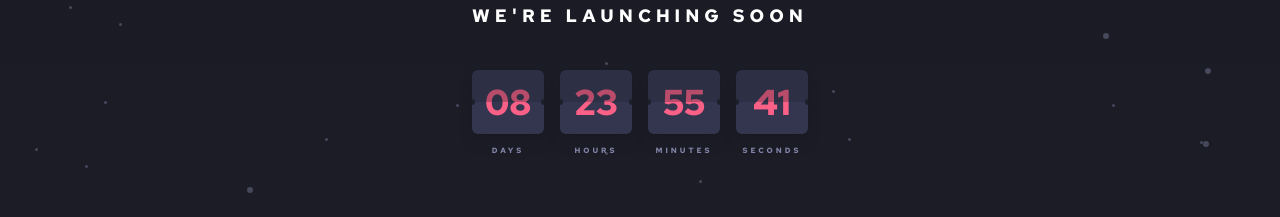
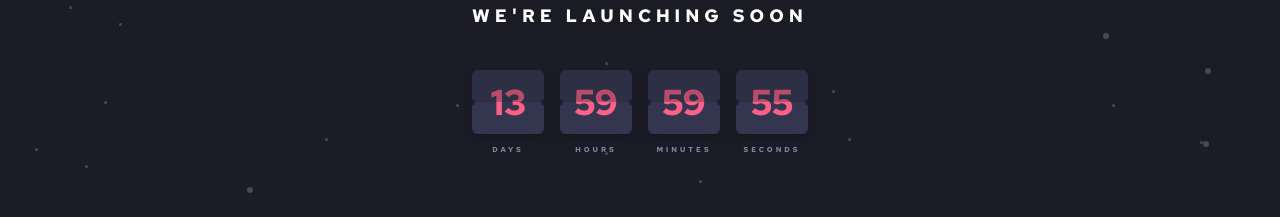
Before and after one commit to SoulRvr29/launch-countdown-timer, a React (Vite) app: page / in a window 1280 px wide. Shown: the part 158-375 px from the top of the page. Built offline with nearby package versions, Linux system fonts and the light colour scheme.

Commit message:
working timer

```diff
--- a/src/App.jsx
+++ b/src/App.jsx
@@ -1,4 +1,34 @@
+import TimerBlock from "./TimerBlock";
+import { useState, useEffect } from "react";
+
 function App() {
+  const [days, setDays] = useState(14);
+  const [hours, setHours] = useState(0);
+  const [minutes, setMinutes] = useState(0);
+  const [seconds, setSeconds] = useState(0);
+
+  useEffect(() => {
+    let interval;
+    interval = setInterval(() => {
+      if (seconds > 0) {
+        setSeconds((seconds) => seconds - 1);
+      } else if (minutes > 0) {
+        setMinutes((minutes) => minutes - 1);
+        setSeconds(59);
+      } else if (hours > 0) {
+        setHours((hours) => hours - 1);
+        setSeconds(59);
+        setMinutes(59);
+      } else if (days > 0) {
+        setDays((days) => days - 1);
+        setSeconds(59);
+        setMinutes(59);
+        setHours(59);
+      }
+    }, 1000);
+    return () => clearInterval(interval);
+  }, [seconds]);
+
   return (
     <>
       <main className="font-Red-Hat">
@@ -10,114 +40,10 @@ function App() {
             id="timer"
             className="text-Soft-red text-4xl font-bold flex justify-center gap-4"
           >
-            <div>
-              <div
-                id="block"
-                className="relative w-[4.5rem] h-16 drop-shadow-lg grid place-content-center overflow-hidden bg-Dark-desaturated-blue rounded-md"
-              >
-                <div className="">08</div>
-                <div
-                  id="upper-half"
-                  className="absolute bg-Dark-blue w-full h-8 rounded-t-md opacity-[30%]"
-                ></div>
-                {/* <div
-                  id="lower-half"
-                  className="absolute bottom-0 bg-Dark-desaturated-blue w-full h-8 rounded-b-md"
-                ></div> */}
-                <div
-                  id="left-dot"
-                  className="h-[6px] w-[6px] bg-Dark-blue absolute rounded-full top-[calc(50%-3px)] -left-[3px]"
-                ></div>
-                <div
-                  id="right-dot"
-                  className="h-[6px] w-[6px] bg-Dark-blue absolute rounded-full top-[calc(50%-3px)] -right-[3px]"
-                ></div>
-              </div>
-              <div className="text-[0.475rem] text-Grayish-blue tracking-[3px] -mt-1">
-                DAYS
-              </div>
-            </div>
-            <div>
-              <div
-                id="block"
-                className="relative w-[4.5rem] h-16 drop-shadow-lg grid place-content-center overflow-hidden bg-Dark-desaturated-blue rounded-md"
-              >
-                <div className="">23</div>
-                <div
-                  id="upper-half"
-                  className="absolute bg-Dark-blue w-full h-8 rounded-t-md opacity-[30%]"
-                ></div>
-                {/* <div
-                  id="lower-half"
-                  className="absolute bottom-0 bg-Dark-desaturated-blue w-full h-8 rounded-b-md"
-                ></div> */}
-                <div
-                  id="left-dot"
-                  className="h-[6px] w-[6px] bg-Dark-blue absolute rounded-full top-[calc(50%-3px)] -left-[3px]"
-                ></div>
-                <div
-                  id="right-dot"
-                  className="h-[6px] w-[6px] bg-Dark-blue absolute rounded-full top-[calc(50%-3px)] -right-[3px]"
-                ></div>
-              </div>
-              <div className="text-[0.475rem] text-Grayish-blue tracking-[3px] -mt-1">
-                HOURS
-              </div>
-            </div>
-            <div>
-              <div
-                id="block"
-                className="relative w-[4.5rem] h-16 drop-shadow-lg grid place-content-center overflow-hidden bg-Dark-desaturated-blue rounded-md"
-              >
-                <div className="">55</div>
-                <div
-                  id="upper-half"
-                  className="absolute bg-Dark-blue w-full h-8 rounded-t-md opacity-[30%]"
-                ></div>
-                {/* <div
-                  id="lower-half"
-                  className="absolute bottom-0 bg-Dark-desaturated-blue w-full h-8 rounded-b-md"
-                ></div> */}
-                <div
-                  id="left-dot"
-                  className="h-[6px] w-[6px] bg-Dark-blue absolute rounded-full top-[calc(50%-3px)] -left-[3px]"
-                ></div>
-                <div
-                  id="right-dot"
-                  className="h-[6px] w-[6px] bg-Dark-blue absolute rounded-full top-[calc(50%-3px)] -right-[3px]"
-                ></div>
-              </div>
-              <div className="text-[0.475rem] text-Grayish-blue tracking-[3px] -mt-1">
-                MINUTES
-              </div>
-            </div>
-            <div>
-              <div
-                id="block"
-                className="relative w-[4.5rem] h-16 drop-shadow-lg grid place-content-center overflow-hidden bg-Dark-desaturated-blue rounded-md"
-              >
-                <div className="">41</div>
-                <div
-                  id="upper-half"
-                  className="absolute bg-Dark-blue w-full h-8 rounded-t-md opacity-[30%]"
-                ></div>
-                {/* <div
-                  id="lower-half"
-                  className="absolute bottom-0 bg-Dark-desaturated-blue w-full h-8 rounded-b-md"
-                ></div> */}
-                <div
-                  id="left-dot"
-                  className="h-[6px] w-[6px] bg-Dark-blue absolute rounded-full top-[calc(50%-3px)] -left-[3px]"
-                ></div>
-                <div
-                  id="right-dot"
-                  className="h-[6px] w-[6px] bg-Dark-blue absolute rounded-full top-[calc(50%-3px)] -right-[3px]"
-                ></div>
-              </div>
-              <div className="text-[0.475rem] text-Grayish-blue tracking-[3px] -mt-1">
-                SECONDS
-              </div>
-            </div>
+            <TimerBlock type="days" value={days} />
+            <TimerBlock type="hours" value={hours} />
+            <TimerBlock type="minutes" value={minutes} />
+            <TimerBlock type="seconds" value={seconds} />
           </div>
         </section>
         <section
--- /dev/null
+++ b/src/TimerBlock.jsx
@@ -0,0 +1,33 @@
+const TimerBlock = ({ type, value }) => {
+  return (
+    <div>
+      <div
+        id="block"
+        className="relative w-[4.5rem] h-16 drop-shadow-lg grid place-content-center overflow-hidden bg-Dark-desaturated-blue rounded-md"
+      >
+        <div className="">{value}</div>
+        <div
+          id="upper-half"
+          className="absolute bg-Dark-blue w-full h-8 rounded-t-md opacity-[30%]"
+        ></div>
+        {/* <div
+                  id="lower-half"
+                  className="absolute bottom-0 bg-Dark-desaturated-blue w-full h-8 rounded-b-md"
+                ></div> */}
+        <div
+          id="left-dot"
+          className="h-[6px] w-[6px] bg-Dark-blue absolute rounded-full top-[calc(50%-3px)] -left-[3px]"
+        ></div>
+        <div
+          id="right-dot"
+          className="h-[6px] w-[6px] bg-Dark-blue absolute rounded-full top-[calc(50%-3px)] -right-[3px]"
+        ></div>
+      </div>
+      <div className="text-[0.45rem] text-Grayish-blue tracking-[3px] -mt-1 uppercase">
+        {type}
+      </div>
+    </div>
+  );
+};
+
+export default TimerBlock;
```
